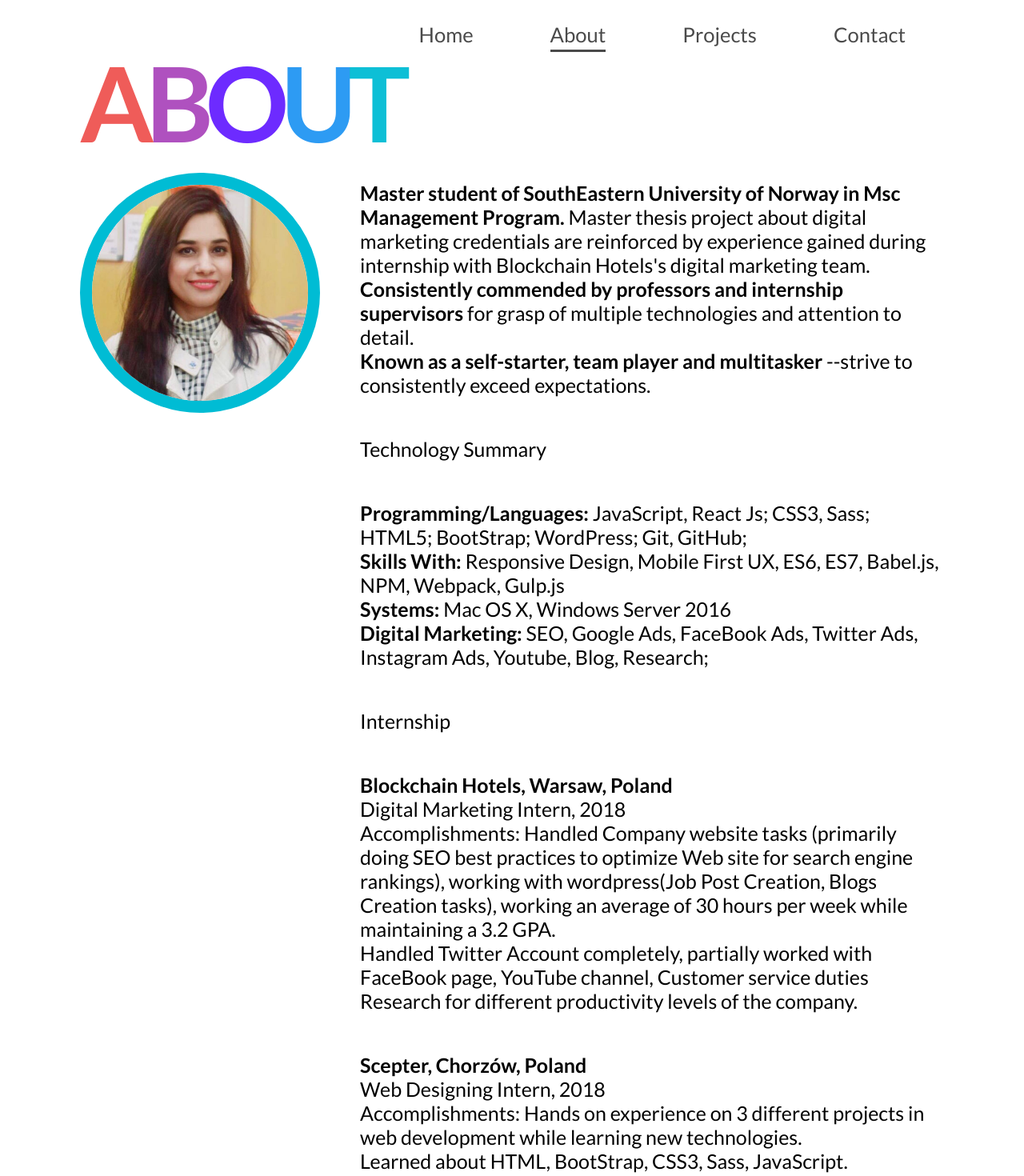
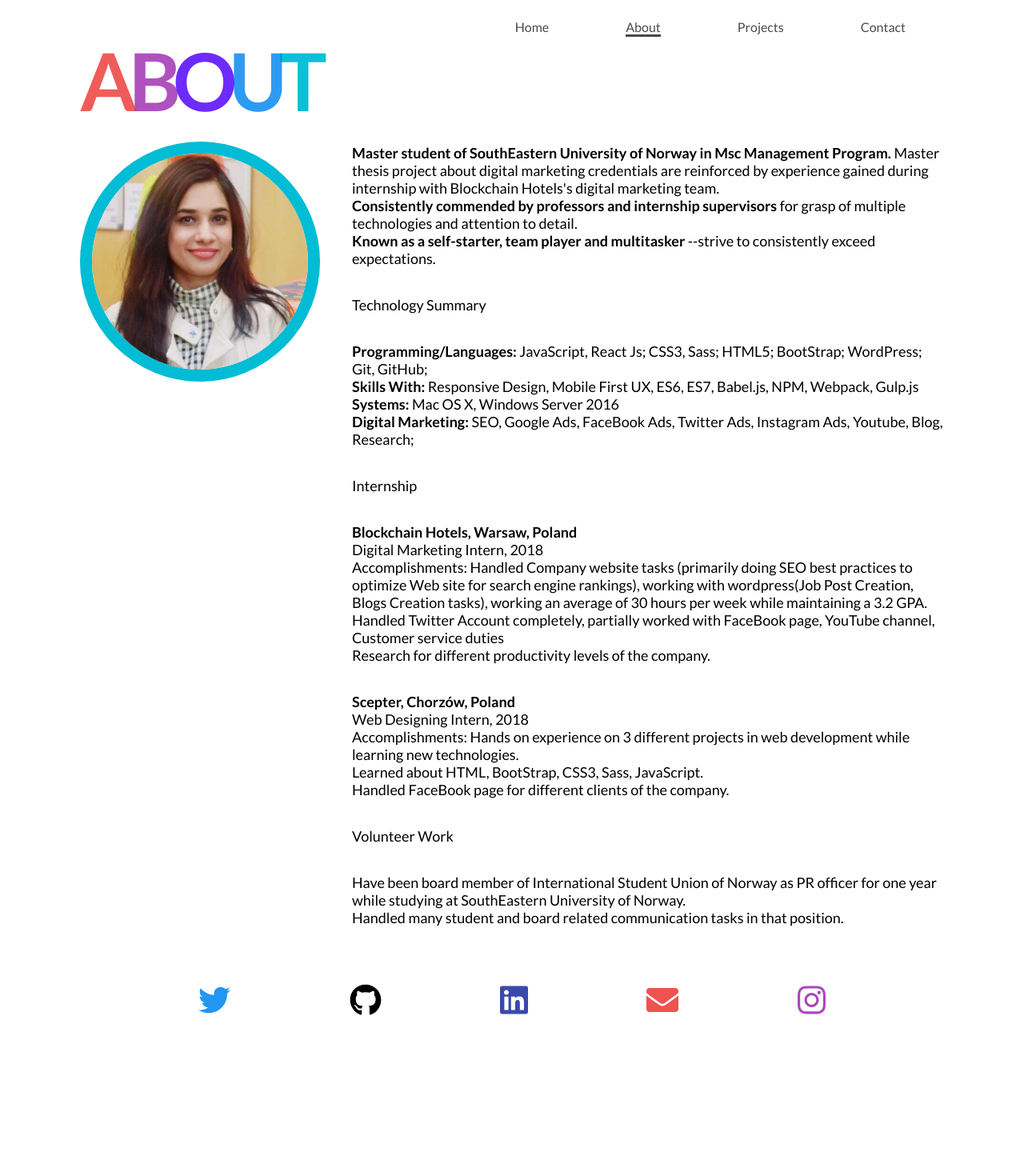
Before and after one commit to Sobiash/Portfolio, a React app: page /about in a window 1280 px wide. Shown: the top 1470 px of the page at 80% size. After the commit the page ends 1374 px from the top, so only its background shows below. Built offline with nearby package versions, Linux system fonts and the light colour scheme.

Commit message:
code optimization

```diff
--- a/package.json
+++ b/package.json
@@ -64,7 +64,7 @@
   "scripts": {
     "start": "node scripts/start.js",
     "build": "node scripts/build.js",
-    "deploy": "gh-pages -d build"
+    "deploy": "npm run build && gh-pages -d build"
   },
   "eslintConfig": {
     "extends": "react-app"
--- a/src/components/Card.js
+++ b/src/components/Card.js
@@ -13,15 +13,23 @@
             <div>
               <FontAwesomeIcon icon={details.icons} className="icons" />
             </div>
-            <p>{details.tools.join(", ")}</p>
+            <p className="tools">{details.tools.join(", ")}</p>
             <ul>
               <li>
-                <a href={details.deploy_link} target="_blank">
+                <a
+                  href={details.deploy_link}
+                  target="_blank"
+                  className="deploy_link"
+                >
                   View Project
                 </a>
               </li>
               <li>
-                <a href={details.code_link} target="_blank">
+                <a
+                  href={details.code_link}
+                  target="_blank"
+                  className="code_link"
+                >
                   View Code
                 </a>
               </li>
--- a/src/index.js
+++ b/src/index.js
@@ -1,10 +1,9 @@
 import React from "react";
 import ReactDOM from "react-dom";
-import "./index.scss";
+import "./styles/index.scss";
 import App from "./App";
 import * as serviceWorker from "./serviceWorker";
 import "typeface-lato";
-
 import { library } from "@fortawesome/fontawesome-svg-core";
 import { fab } from "@fortawesome/free-brands-svg-icons";
 import { faEnvelope } from "@fortawesome/free-solid-svg-icons";
--- a/src/styles/About.scss
+++ b/src/styles/About.scss
@@ -14,12 +14,13 @@
   }
 
   @media (max-width: 650px) {
+    margin-top: 15px;
     margin-left: 30px;
     margin-right: 30px;
   }
 
   .letter {
-    font-size: 130px;
+    font-size: 100px;
     font-weight: 700;
     letter-spacing: -10px;
     mix-blend-mode: darken;
@@ -29,14 +30,16 @@
     font-family: Lato, sans-serif;
 
     @media (max-width: 900px) {
-      letter-spacing: -8px;
-      font-size: 110px;
+      letter-spacing: -10px;
+      font-size: 90px;
     }
 
     @media (max-width: 650px) {
-      font-size: 100px;
+      letter-spacing: -10px;
+      font-size: 85px;
     }
     @media (max-width: 500px) {
+      letter-spacing: -8px;
       font-size: 80px;
     }
     @media (max-width: 400px) {
@@ -51,10 +54,10 @@
       display: flex;
       flex-direction: column;
       padding-top: 15px;
-      font-size: 25px;
+      font-size: 18px;
       flex-wrap: wrap;
       @media (max-width: 700px) {
-        font-size: 18px;
+        font-size: 16px;
         float: none;
       }
     }
@@ -70,7 +73,7 @@
     }
 
     img {
-      margin-right: 50px;
+      margin-right: 40px;
       margin-top: 30px;
       width: 300px;
       height: 300px;
@@ -86,15 +89,12 @@
     }
 
     img:hover {
-      -ms-transform: rotate(360deg);
-      -webkit-transform: rotate(360deg);
       transform: rotate(360deg);
-      -webkit-transition-duration: 3s;
-      -moz-transition-duration: 3s;
       transition-duration: 3s;
     }
   }
   .links {
+    margin-top: 50px;
     @media (max-width: 900px) {
       margin-top: 0;
       margin-bottom: 10px;
--- a/src/styles/Card.scss
+++ b/src/styles/Card.scss
@@ -13,13 +13,12 @@
   margin: 0;
 }
 
-li {
-  line-height: 150%;
-}
-
 .description {
   line-height: 25px;
-  font-size: 18px;
+  font-size: 16px;
+  @media (max-width: 650px) {
+    font-size: 14px;
+  }
 }
 
 .container {
@@ -28,6 +27,9 @@
   flex-direction: row;
   flex-wrap: wrap;
   justify-content: center;
+  @media (max-width: 650px) {
+    margin-top: 20px;
+  }
 }
 
 .card {
@@ -39,22 +41,36 @@
   font-size: 1.3em;
   font-family: "Lato", sans-serif;
   transition: top 0.5s, left 0.5s;
-  width: 28%;
+  width: 31%;
   display: block;
 
-  @media (max-width: 1300px) {
-    width: 40%;
-  }
+  // @media (max-width: 1300px) {
+  //   width: 33%;
+  // }
 
   @media (max-width: 1100px) {
     width: 45%;
   }
-  @media (max-width: 900px) {
-    width: 75%;
+  // @media (max-width: 900px) {
+  //   width: 80%;
+  // }
+
+  @media (max-width: 650px) {
+    width: 80%;
   }
 
-  @media (max-width: 650px) {
-    width: 90%;
+  .tools {
+    font-size: 15px;
+    line-height: 150%;
+    @media (max-width: 900px) {
+      font-size: 14px;
+    }
+  }
+
+  .deploy_link,
+  .code_link {
+    font-size: 14px;
+    line-height: 50%;
   }
 }
 
--- a/src/styles/Contact.scss
+++ b/src/styles/Contact.scss
@@ -10,7 +10,7 @@
       display: inline-block;
     }
     @media (max-width: 650px) {
-      margin-top: 35px;
+      margin-top: 15px;
       margin-left: 30px;
       margin-right: 30px;
       .text-center {
@@ -20,9 +20,9 @@
   }
 
   .letter {
-    font-size: 130px;
+    font-size: 100px;
     font-weight: 700;
-    letter-spacing: -15px;
+    letter-spacing: -10px;
     mix-blend-mode: darken;
     line-height: 60%;
     opacity: 0.95;
@@ -31,12 +31,12 @@
 
     @media (max-width: 900px) {
       letter-spacing: -10px;
-      font-size: 110px;
+      font-size: 90px;
     }
 
     @media (max-width: 650px) {
       letter-spacing: -10px;
-      font-size: 100px;
+      font-size: 85px;
     }
     @media (max-width: 500px) {
       letter-spacing: -8px;
--- a/src/styles/Home.scss
+++ b/src/styles/Home.scss
@@ -2,61 +2,54 @@
   margin-top: 15vh;
   margin-left: 100px;
   margin-right: 100px;
+
   @media (max-width: 1050px) {
     margin-top: 10vh;
     margin-left: 50px;
     margin-right: 50px;
   }
-  @media (max-width: 1050px) {
-    margin-top: 10vh;
+  @media (max-width: 650px) {
     margin-left: 30px;
     margin-right: 30px;
   }
 
   .intro {
-    font-size: 1.6em;
+    font-size: 1.2em;
     font-weight: 400;
-    line-height: 30%;
+    line-height: 20%;
     color: #4a4a4a;
+    margin-block-start: 1.2em !important;
+    margin-block-end: 1.2em !important;
 
-    margin-block-start: 1em !important;
-    margin-block-end: 1em !important;
-
+    @media (max-width: 1250px) {
+      font-size: 1em;
+    }
     @media (max-width: 1050px) {
-      font-size: 1.2em;
-      line-height: 30%;
-
-      margin-block-start: 1em !important;
-      margin-block-end: 1em !important;
+      font-size: 0.9em;
     }
 
     @media (max-width: 650px) {
-      font-size: 1em;
-      line-height: 30%;
-
-      margin-block-start: 1em !important;
-      margin-block-end: 1em !important;
+      font-size: 0.8em;
     }
   }
 
   .letter {
     font-weight: 700;
-    letter-spacing: -33px;
+    letter-spacing: -25px;
     mix-blend-mode: darken;
     line-height: 60%;
     opacity: 0.8;
-    font-size: 270px;
+    font-size: 200px;
     text-transform: uppercase;
     font-family: Lato, sans-serif;
 
-    @media (max-width: 1400px) {
-      font-size: 200px;
+    @media (max-width: 1050px) {
+      font-size: 170px;
       letter-spacing: -20px;
     }
-
-    @media (max-width: 1200px) {
-      font-size: 150px;
-      letter-spacing: -20px;
+    @media (max-width: 800px) {
+      font-size: 120px;
+      letter-spacing: -15px;
     }
 
     @media (max-width: 650px) {
@@ -64,7 +57,7 @@
       font-size: 100px;
     }
     @media (max-width: 500px) {
-      font-size: 90px;
+      font-size: 80px;
       letter-spacing: -8px;
     }
     @media (max-width: 400px) {
--- a/src/styles/NavBar.scss
+++ b/src/styles/NavBar.scss
@@ -5,23 +5,19 @@
   }
 }
 .nav {
-  font-size: 1.2rem;
+  font-size: 1rem;
   list-style: none;
-  margin-top: 4rem;
-  font-size: 1.6rem;
-  list-style: none;
+  margin-top: 2.2rem;
   display: flex;
   margin: 0;
   float: right;
 
   @media (max-width: 900px) {
+    font-size: 0.2rem;
     float: none;
   }
-
-  li {
-    @media (max-width: 900px) {
-      line-height: 85%;
-    }
+  @media (max-width: 650px) {
+    font-size: 0.15rem;
   }
 
   &__link {
@@ -34,7 +30,7 @@
     @media (max-width: 900px) {
       font-size: 1.2rem;
       justify-content: center;
-      margin: 2rem 2rem;
+      margin: 1.5rem 2rem;
     }
     @media (max-width: 600px) {
       font-size: 1rem;
--- a/src/styles/Projects.scss
+++ b/src/styles/Projects.scss
@@ -11,6 +11,7 @@
     @media (max-width: 650px) {
       margin-left: 30px;
       margin-right: 30px;
+      margin-top: 15px;
       .text-center {
         display: inline-block;
       }
@@ -18,9 +19,9 @@
   }
 }
 .projects .letter {
-  font-size: 130px;
+  font-size: 100px;
   font-weight: 700;
-  letter-spacing: -16px;
+  letter-spacing: -10px;
   mix-blend-mode: darken;
   line-height: 60%;
   opacity: 0.95;
@@ -28,14 +29,15 @@
   font-family: Lato, sans-serif;
 
   @media (max-width: 900px) {
-    font-size: 110px;
     letter-spacing: -10px;
+    font-size: 90px;
   }
-
   @media (max-width: 650px) {
-    font-size: 100px;
+    letter-spacing: -10px;
+    font-size: 85px;
   }
   @media (max-width: 500px) {
+    letter-spacing: -8px;
     font-size: 80px;
   }
   @media (max-width: 400px) {
--- a/src/styles/SocialLinks.scss
+++ b/src/styles/SocialLinks.scss
@@ -1,13 +1,6 @@
 .links {
-  display: -webkit-box;
-  display: -ms-flexbox;
   display: flex;
-  -webkit-box-orient: horizontal;
-  -webkit-box-direction: normal;
-  -ms-flex-direction: row;
   flex-direction: row;
-  -webkit-box-pack: justify;
-  -ms-flex-pack: justify;
   justify-content: space-evenly;
   margin-top: 150px;
   text-align: center;
```
Also changed, not shown: src/styles/index.scss (renamed from src/index.scss).
